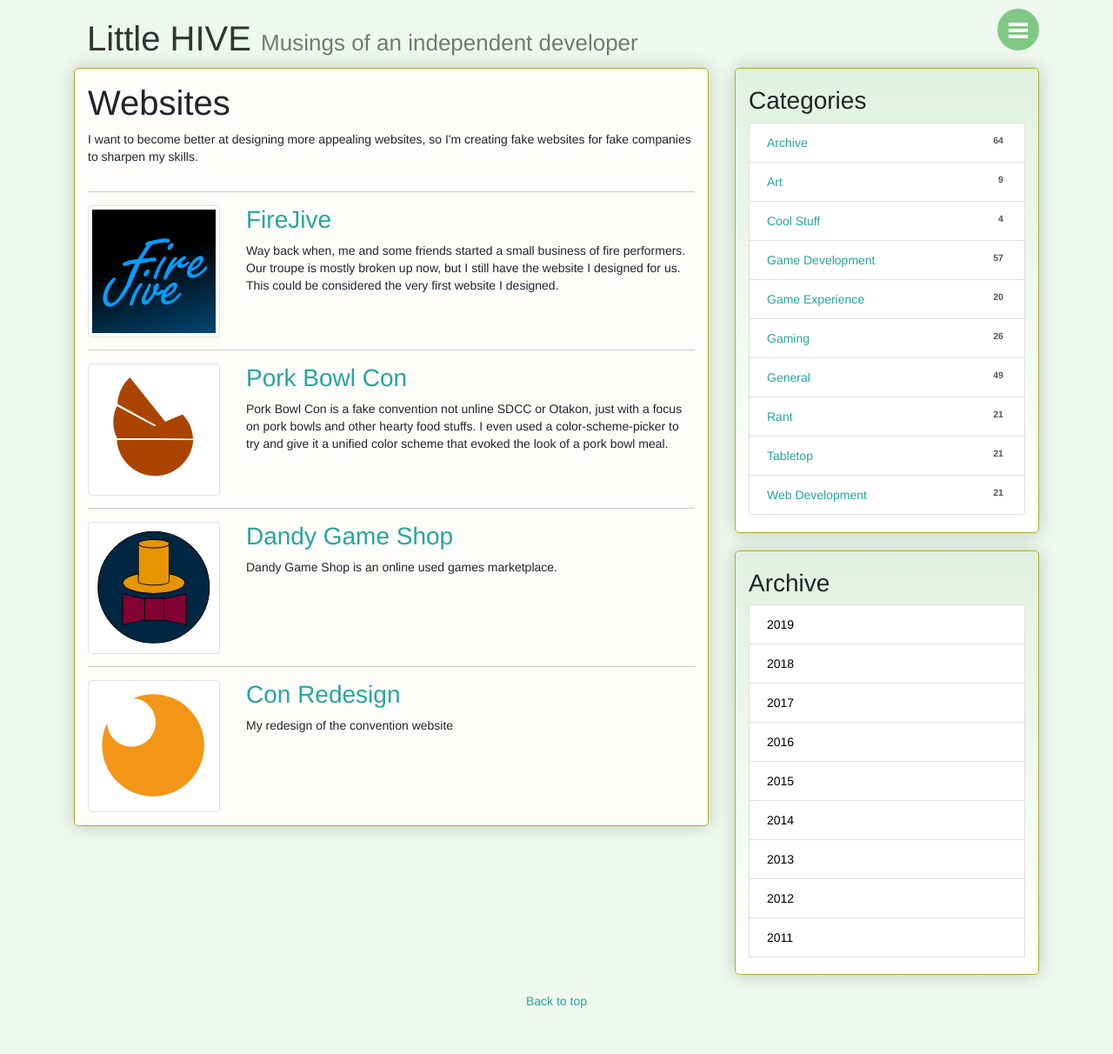
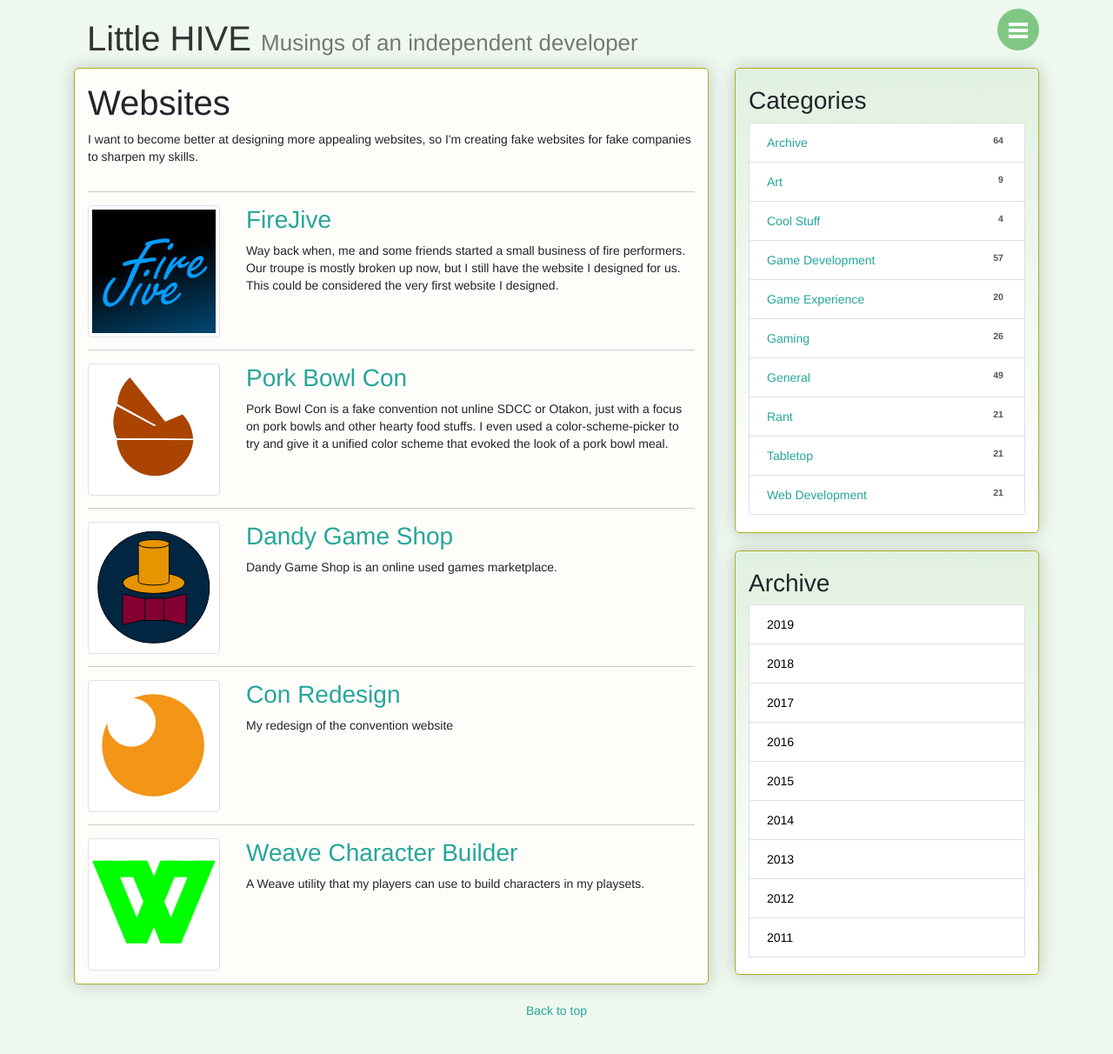
Before and after one commit to joedono/joedono.github.io, a Jekyll site: the page built from creations/websites.html, in a window 1280 px wide. Shown: the whole page at 87% size. Built offline with Jekyll 4.4.1, drawn with Linux system fonts in a browser that asks for light colours.

Commit message:
Added Weave Character Builder to website projects

```diff
--- a/_data/projects_websites.yml
+++ b/_data/projects_websites.yml
@@ -17,3 +17,8 @@
   img: /img/projects/con_redesign.svg
   link: /Con-Redesign
   summary: My redesign of the convention website
+
+- name: Weave Character Builder
+  img: /img/projects/weave_char_builder.svg
+  link: https://lordjoe-weave.herokuapp.com/
+  summary: A Weave utility that my players can use to build characters in my playsets.
```
Also changed, not shown: img/projects/weave_char_builder.svg (added).
